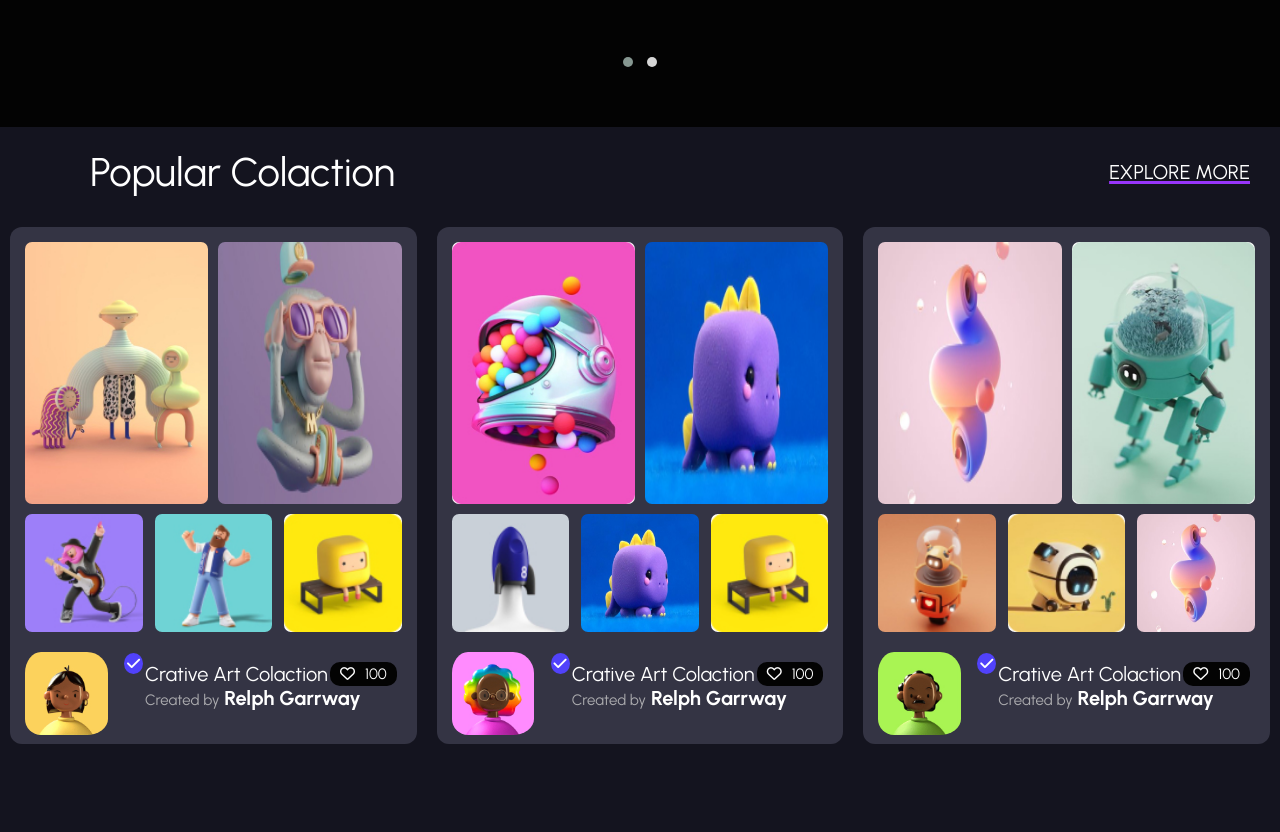
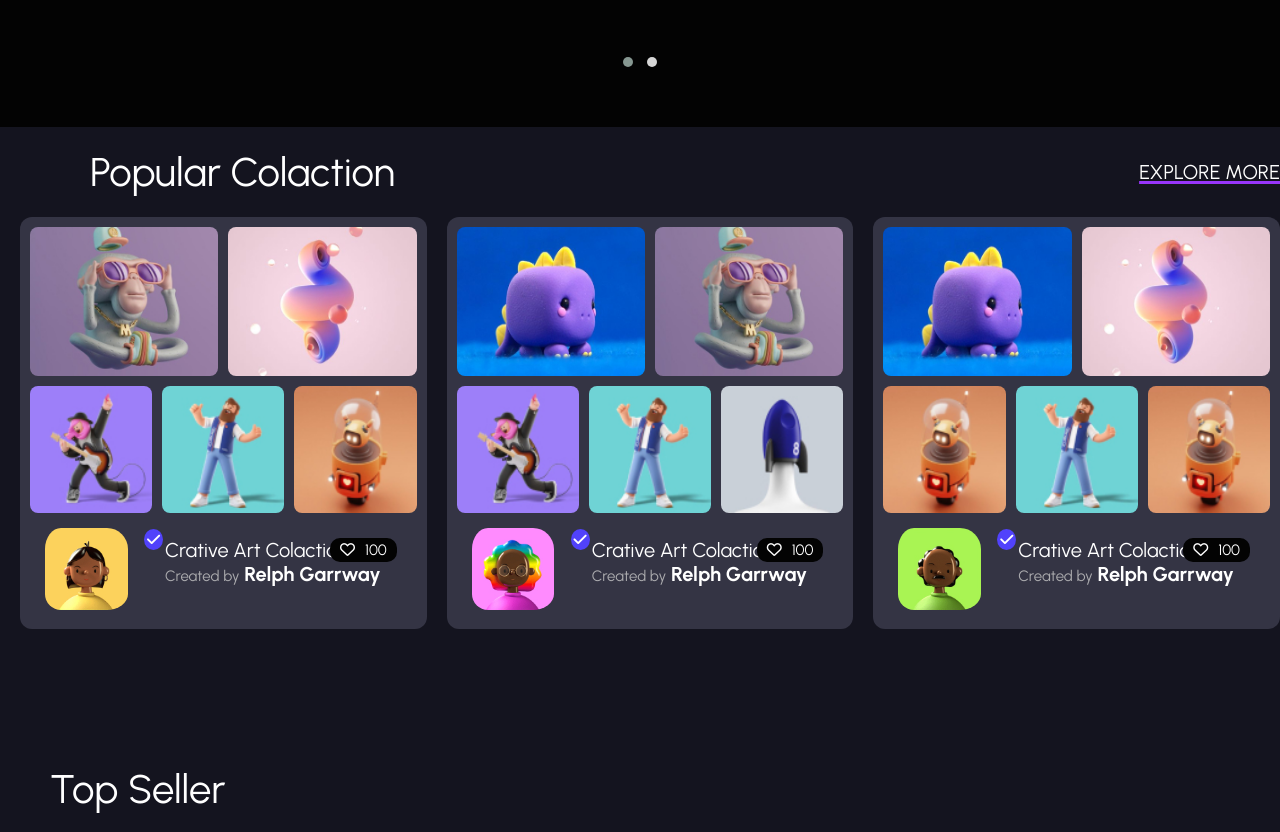
Before and after one commit to jahangiri20/Front-End-Mentorship-p2-Axise, a website: page index.html in a window 1280 px wide. Shown: the part 1960-2792 px from the top of the page. Drawn offline with Linux system fonts and the light colour scheme.

Commit message:
popular grid

```diff
--- a/css/popular.css
+++ b/css/popular.css
@@ -10,15 +10,17 @@
 .title__right{
     font-size: 2rem;
     color: white;
-    padding-right: 3rem;
+
     text-decoration: underline var(--secondry_color) 3px;
 
 
 }
 .popular__items{
     display: grid;
-    grid-template-columns: auto auto auto auto;
+    grid-template-columns: auto 1fr 1fr 1fr;
     justify-items: center;
+    gap: 2rem;
+
 
 
 
@@ -63,46 +65,65 @@
 
 }
 .popular__item--stiky :hover{
-    opacity: 100;
+
 }
 .popular__item{
 
     border-radius: 12px;
     display: flex;
     flex-direction: column;
+    justify-content: space-around;
     background-color: var(--primary_color);
-    margin: 1rem;
+    gap: 1rem;
+    padding: 1rem;
     object-fit: cover;
 }
 .popular__item--photo{
-    display: flex;
-    flex-direction: row;
-    justify-content: space-between;
-    flex-wrap: wrap;
-    line-height: 0px;
-    padding: 1rem;
+    display: grid;
+
+    grid-template-columns: repeat(6, 1fr);
+
+    gap: 1rem;
+
+
+
+
+
+}
+.popular__img:nth-child(1){
+    grid-column: 1/4;
+
+}
+.popular__img:nth-child(2){
+    grid-column: 4/-1;
+
+}
+.popular__img:nth-child(3){
+    grid-column: 1/3;
+}
+.popular__img:nth-child(4){
+    grid-column: 3/5;
+
+}
+.popular__img:nth-child(5){
+    grid-column: 5/-1;
+
+}
+.popular__img img{
+    width: 100%;
+    height: 100%;
+    border-radius: 0.8rem;
+    overflow: hidden;
+    cursor: pointer;
 
 
 }
 .popular__item--photo :hover{
-    border: white 0.2rem solid;
+
 
 
 }
-.popular__img1{
-    width: 50%;
-    height: auto;
-    border-radius: 12px;
-    padding: 0.5rem;
 
-}
-.popular__img2{
-    width: 33%;
-    height: auto;
-    border-radius: 12px;
-    padding: 0.5rem;
-
-}
 .popular__bottom{
     display: flex;
     flex-direction: row;
--- a/index.html
+++ b/index.html
@@ -441,31 +441,21 @@
             </div>
             <div class="popular__item">
               <div class="popular__item--photo">
-                <img
-                  class="popular__img1"
-                  src="./assets/collection-item-2.jpg"
-                  alt=""
-                />
-                <img
-                  class="popular__img1"
-                  src="./assets/collection-item-bottom-4.jpg"
-                  alt=""
-                />
-                <img
-                  class="popular__img2"
-                  src="./assets/collection-item-top-1.jpg"
-                  alt=""
-                />
-                <img
-                  class="popular__img2"
-                  src="./assets/collection-item-top-2.jpg"
-                  alt=""
-                />
-                <img
-                  class="popular__img2"
-                  src="./assets/img-collection24.jpg"
-                  alt=""
-                />
+                <div class="popular__img">
+                  <img src="./assets/collection-item-bottom-4.jpg" alt=""/>
+                </div>
+                <div class="popular__img">
+                  <img src="./assets/box3/img-collection17.jpg" alt=""/>
+                </div>
+                <div class="popular__img">
+                  <img src="./assets/collection-item-top-1.jpg" alt=""/>
+                </div>
+                <div class="popular__img">
+                  <img src="./assets/collection-item-top-2.jpg" alt=""/>
+                </div>
+                <div class="popular__img">
+                  <img src="./assets/box3/img-collection18.jpg" alt=""/>
+                </div>
               </div>
               <div class="popular__bottom">
                 <div class="popular__bottom--image">
@@ -483,31 +473,22 @@
             </div>
             <div class="popular__item">
               <div class="popular__item--photo">
-                <img
-                  class="popular__img1"
-                  src="./assets/box2/img-collection23.jpg"
-                  alt=""
-                />
-                <img
-                  class="popular__img1"
-                  src="./assets/box2/img-collection11.jpg"
-                  alt=""
-                />
-                <img
-                  class="popular__img2"
-                  src="./assets/box2/img-collection10.jpg"
-                  alt=""
-                />
-                <img
-                  class="popular__img2"
-                  src="./assets/box2/img-collection11.jpg"
-                  alt=""
-                />
-                <img
-                  class="popular__img2"
-                  src="./assets/box2/img-collection24.jpg"
-                  alt=""
-                />
+                <div class="popular__img">
+                  <img src="./assets/box2/img-collection11.jpg" alt=""/>
+                </div>
+                <div class="popular__img">
+                  <img src="./assets/collection-item-bottom-4.jpg" alt=""/>
+                </div>
+                <div class="popular__img">
+                  <img src="./assets/collection-item-top-1.jpg" alt=""/>
+                </div>
+                <div class="popular__img">
+                  <img src="./assets/collection-item-top-2.jpg" alt=""/>
+                </div>
+                <div class="popular__img">
+                  <img src="./assets/box2/img-collection10.jpg" alt=""/>
+                </div>
+
               </div>
               <div class="popular__bottom">
                 <div class="popular__bottom--image">
@@ -525,31 +506,22 @@
             </div>
             <div class="popular__item">
               <div class="popular__item--photo">
-                <img
-                  class="popular__img1"
-                  src="./assets/box3/img-collection17.jpg"
-                  alt=""
-                />
-                <img
-                  class="popular__img1"
-                  src="./assets/box3/img-collection12.jpg"
-                  alt=""
-                />
-                <img
-                  class="popular__img2"
-                  src="./assets/box3/img-collection18.jpg"
-                  alt=""
-                />
-                <img
-                  class="popular__img2"
-                  src="./assets/box3/img-collection25.jpg"
-                  alt=""
-                />
-                <img
-                  class="popular__img2"
-                  src="./assets/box3/img-collection17.jpg"
-                  alt=""
-                />
+                <div class="popular__img">
+                  <img src="./assets/box2/img-collection11.jpg" alt=""/>
+                </div>
+                <div class="popular__img">
+                  <img src="./assets/box3/img-collection17.jpg" alt=""/>
+                </div>
+                <div class="popular__img">
+                  <img src="./assets/box3/img-collection18.jpg" alt=""/>
+                </div>
+                <div class="popular__img">
+                  <img src="./assets/collection-item-top-2.jpg" alt=""/>
+                </div>
+                <div class="popular__img">
+                  <img src="./assets/box3/img-collection18.jpg" alt=""/>
+                </div>
+
               </div>
               <div class="popular__bottom">
                 <div class="popular__bottom--image">
```
Also changed, not shown: items/item.css (+1 -12 lines).
